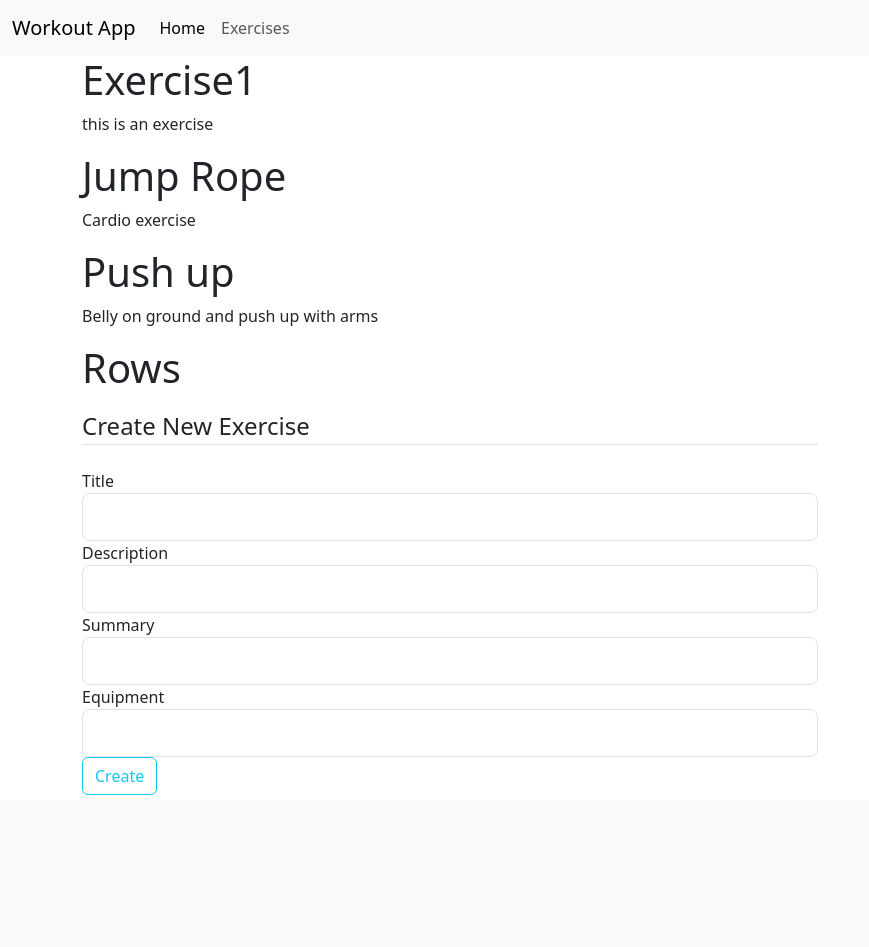
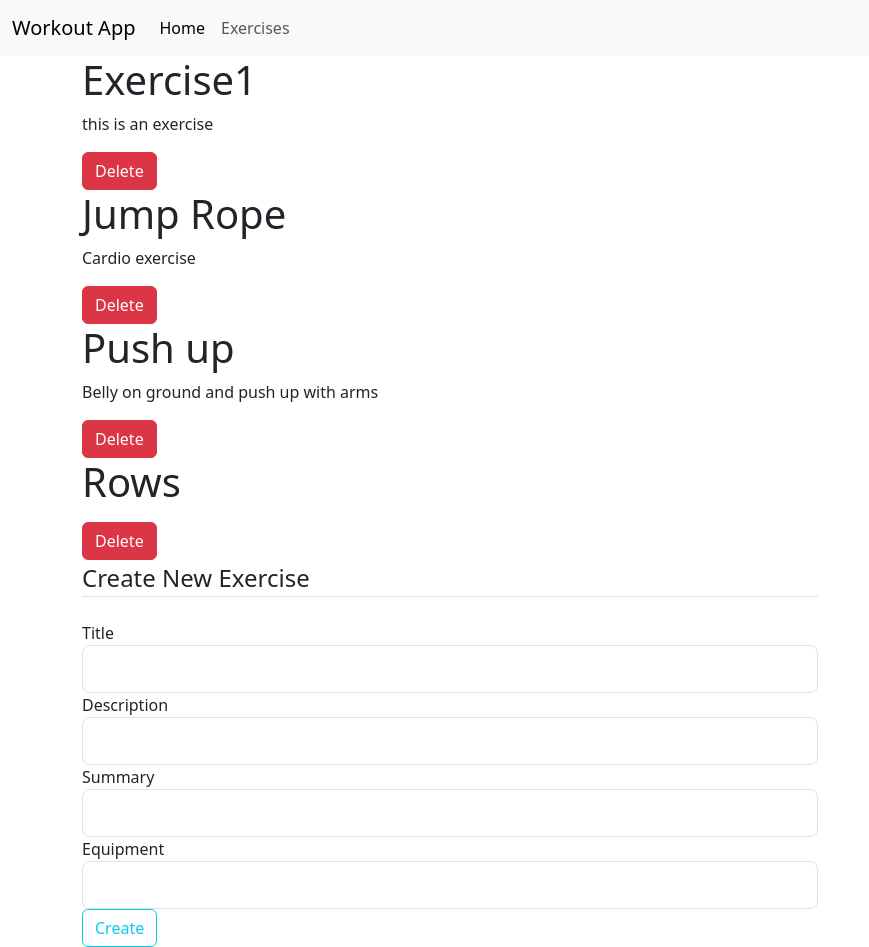
Before and after one commit to vnikki13/workoutApp, a Flask app: page /exercises in a window 1280 px wide. Shown: the whole page, without its empty margins (0-869 px from the left). Before the commit the page ends 795 px from the top, so only its background shows below. Run offline with Flask 3, Linux system fonts and the light colour scheme.

Commit message:
Exercises can be deleted

```diff
--- a/workout_app/__init__.py
+++ b/workout_app/__init__.py
@@ -1,4 +1,5 @@
 import os
+
 from flask import Flask
 from flask_sqlalchemy import SQLAlchemy
 from sqlalchemy.orm import DeclarativeBase
--- a/workout_app/routes.py
+++ b/workout_app/routes.py
@@ -9,7 +9,7 @@ from workout_app.forms import ExerciseForm
 def home():
     return render_template("home.html")
 
-@app.route("/exercises", methods=['GET', 'POST'])
+@app.route("/exercises", methods=['GET', 'POST', 'DELETE'])
 def exercises():
     form = ExerciseForm()
     if request.method == 'POST':
@@ -27,3 +27,12 @@ def exercises():
         exercises = db.session.execute(
         db.select(Exercise).order_by(Exercise.title)).scalars()
         return render_template("exercises.html", exercises=exercises, form=form)
+
+@app.route('/exercise/<int:exercise_id>', methods=['POST'])
+def delete_exercise(exercise_id):
+    exercise = Exercise.query.get_or_404(exercise_id)
+    # exercise = db.one_or_404(db.select(Exercise).filter_by(id=id))
+    db.session.delete(exercise)
+    db.session.commit()
+    flash('Exercise Deleted!', 'success')
+    return redirect(url_for('exercises'))
--- a/workout_app/templates/exercises.html
+++ b/workout_app/templates/exercises.html
@@ -3,6 +3,9 @@
     {% for exercise in exercises %}
         <h1>{{exercise.title}}</h1>
         <p>{{exercise.summary}}</p>
+        <form action="{{ url_for('delete_exercise', exercise_id=exercise.id) }}" method="POST">
+            <button class="btn btn-danger">Delete</button>
+        </form>
     {% endfor %}
     <form method="POST" action="">
         {{ form.hidden_tag() }}
--- a/workout_app/templates/layout.html
+++ b/workout_app/templates/layout.html
@@ -3,7 +3,6 @@
 <head>
     <link href="https://cdn.jsdelivr.net/npm/bootstrap@5.3.2/dist/css/bootstrap.min.css" rel="stylesheet"
         integrity="sha384-T3c6CoIi6uLrA9TneNEoa7RxnatzjcDSCmG1MXxSR1GAsXEV/Dwwykc2MPK8M2HN" crossorigin="anonymous">
-    <link rel="stylesheet" type="text/css" href="{{ url_for('static', filename='main.css') }}" <meta charset="UTF-8">
     <meta name="viewport" content="width=device-width, initial-scale=1.0">
     {% if title %}
     <title>Exercise App - {{title}}</title>
```
Also changed, not shown: workout_app/pyproject.toml (added, +11 -0 lines), instance/project.db (added), 1 other file.
